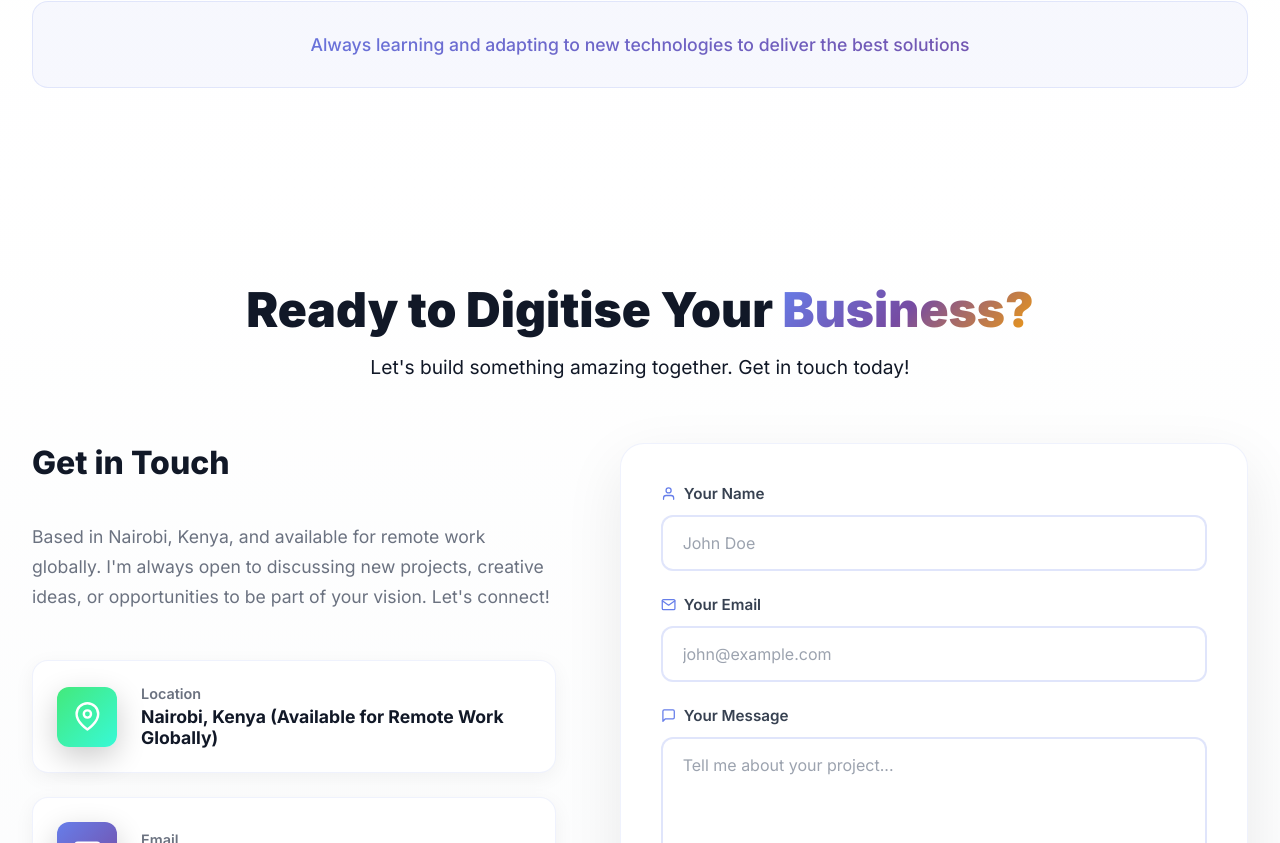
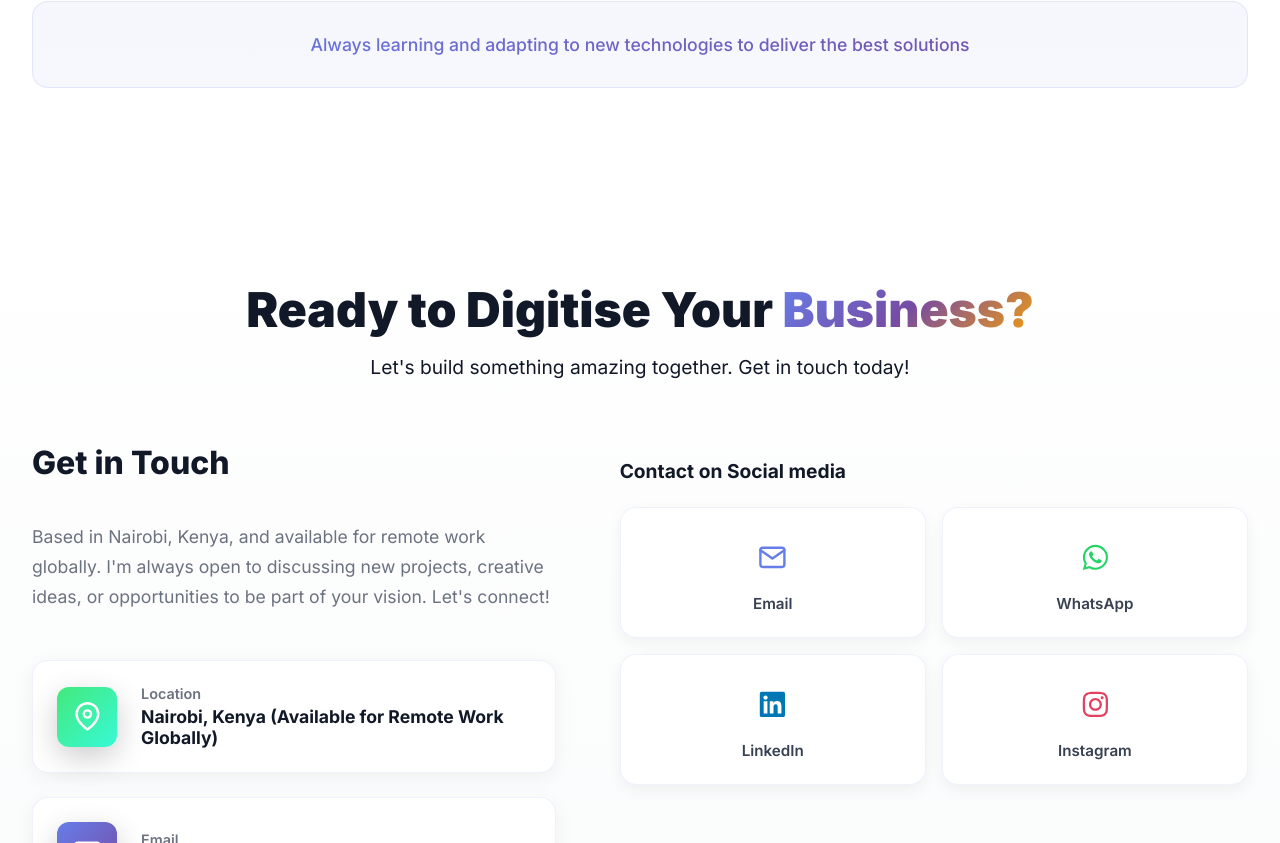
Before and after one commit to alekistar/my-portfolio, a React (Vite) app: page / in a window 1280 px wide. Shown: the part 11157-12000 px from the top of the page. Built offline with nearby package versions, Linux system fonts and the light colour scheme.

Commit message:
Remove blocking tracker and simplify contact section

```diff
--- a/index.html
+++ b/index.html
@@ -72,7 +72,6 @@
     </script>
 
     <title>Alex Opiyo | Full-Stack Developer in Kenya - M-Pesa Integration & Web Development</title>
-    <script src="https://www.alex-odhiambo.tech/tracker.js?monitorId=cmkwoape900021erhvz2mkn0j"></script>
   </head>
   <body>
     <noscript>You need to enable JavaScript to run this app.</noscript>
--- a/src/components/Contact.jsx
+++ b/src/components/Contact.jsx
@@ -1,36 +1,22 @@
 import { motion } from 'framer-motion';
-import { FiMail, FiSend, FiUser, FiMessageSquare, FiMapPin, FiPhone } from 'react-icons/fi';
-import { FaInstagram, FaLinkedin, FaGithub, FaWhatsapp } from 'react-icons/fa';
+import { FiMail, FiMapPin } from 'react-icons/fi';
+import { FaInstagram, FaLinkedin, FaWhatsapp } from 'react-icons/fa';
 import { useTheme } from '../context/ThemeContext';
-import { useForm, ValidationError } from '@formspree/react';
-import { trackEvent, trackError } from '../config/datadog';
+import { trackEvent } from '../config/datadog';
 import './Contact.css';
 
 const Contact = () => {
   const { isDark } = useTheme();
-  const [state, handleSubmit] = useForm("xwvorzbe");
-
-  // Track form submission
-  const onSubmit = async (e) => {
-    try {
-      trackEvent('contact_form_submit_attempt', {
-        timestamp: new Date().toISOString(),
-      });
-      await handleSubmit(e);
-      if (!state.errors || state.errors.length === 0) {
-        trackEvent('contact_form_success', {
-          timestamp: new Date().toISOString(),
-        });
-      }
-    } catch (error) {
-      trackError(error, {
-        component: 'Contact',
-        action: 'form_submission',
-      });
-    }
-  };
+  // contact form removed — using direct contact buttons/links
 
   const socialLinks = [
+    {
+      name: 'Email',
+      icon: <FiMail />,
+      url: 'mailto:trailbecker.lexdechamp@gmail.com',
+      color: '#667eea',
+      hoverText: 'Send an email'
+    },
     {
       name: 'WhatsApp',
       icon: <FaWhatsapp />,
@@ -44,13 +30,6 @@ const Contact = () => {
       url: 'https://www.linkedin.com/in/alex-odhiambo-5731b8341/',
       color: '#0077B5',
       hoverText: 'Connect on LinkedIn'
-    },
-    {
-      name: 'GitHub',
-      icon: <FaGithub />,
-      url: 'https://github.com/alekistar',
-      color: '#181717',
-      hoverText: 'View on GitHub'
     },
     {
       name: 'Instagram',
@@ -108,7 +87,7 @@ const Contact = () => {
               </motion.div>
 
               <motion.a
-                href="mailto:alex@alex-odhiambo.tech"
+                href="mailto:trailbecker.lexdechamp@gmail.com"
                 className="contact-method"
                 whileHover={{ x: 10 }}
               >
@@ -117,7 +96,7 @@ const Contact = () => {
                 </div>
                 <div className="method-content">
                   <div className="method-label">Email</div>
-                  <div className="method-value">alex@alex-odhiambo.tech</div>
+                  <div className="method-value">trailbecker.lexdechamp@gmail.com</div>
                 </div>
               </motion.a>
 
@@ -138,15 +117,24 @@ const Contact = () => {
               </motion.a>
             </div>
 
+          </motion.div>
+
+          <motion.div
+            className="contact-form-wrapper"
+            initial={{ opacity: 0, x: 50 }}
+            whileInView={{ opacity: 1, x: 0 }}
+            viewport={{ once: true }}
+            transition={{ duration: 0.6 }}
+          >
             <div className="social-links">
-              <h4 className="social-title">Connect on Social Media</h4>
+              <h4 className="social-title">Contact on Social media</h4>
               <div className="social-grid">
                 {socialLinks.map((social, index) => (
                   <motion.a
-                    key={index}
+                    key={social.name}
                     href={social.url}
-                    target="_blank"
-                    rel="noopener noreferrer"
+                    target={social.url.startsWith('mailto:') ? undefined : '_blank'}
+                    rel={social.url.startsWith('mailto:') ? undefined : 'noopener noreferrer'}
                     className="social-link"
                     style={{ '--social-color': social.color }}
                     initial={{ opacity: 0, scale: 0.8 }}
@@ -170,84 +158,6 @@ const Contact = () => {
               </div>
             </div>
           </motion.div>
-
-          <motion.div
-            className="contact-form-wrapper"
-            initial={{ opacity: 0, x: 50 }}
-            whileInView={{ opacity: 1, x: 0 }}
-            viewport={{ once: true }}
-            transition={{ duration: 0.6 }}
-          >
-            {state.succeeded ? (
-              <motion.div
-                className="form-status"
-                initial={{ opacity: 0, y: -10 }}
-                animate={{ opacity: 1, y: 0 }}
-              >
-                ✓ Message sent! I'll get back to you soon.
-              </motion.div>
-            ) : (
-            <form className="contact-form" onSubmit={onSubmit}>
-              <div className="form-group">
-                <label htmlFor="name" className="form-label">
-                  <FiUser />
-                  <span>Your Name</span>
-                </label>
-                <input
-                  type="text"
-                  id="name"
-                  name="name"
-                  className="form-input"
-                  placeholder="John Doe"
-                  required
-                />
-              </div>
-
-              <div className="form-group">
-                <label htmlFor="email" className="form-label">
-                  <FiMail />
-                  <span>Your Email</span>
-                </label>
-                <input
-                  type="email"
-                  id="email"
-                  name="email"
-                  className="form-input"
-                  placeholder="john@example.com"
-                  required
-                />
-                <ValidationError prefix="Email" field="email" errors={state.errors} />
-              </div>
-
-              <div className="form-group">
-                <label htmlFor="message" className="form-label">
-                  <FiMessageSquare />
-                  <span>Your Message</span>
-                </label>
-                <textarea
-                  id="message"
-                  name="message"
-                  className="form-textarea"
-                  placeholder="Tell me about your project..."
-                  rows="5"
-                  required
-                />
-                <ValidationError prefix="Message" field="message" errors={state.errors} />
-              </div>
-
-              <motion.button
-                type="submit"
-                className="submit-btn"
-                whileHover={{ scale: 1.02 }}
-                whileTap={{ scale: 0.98 }}
-                disabled={state.submitting}
-              >
-                <span>{state.submitting ? 'Sending...' : 'Send Message'}</span>
-                <FiSend />
-              </motion.button>
-            </form>
-            )}
-          </motion.div>
         </div>
       </div>
     </section>
```
